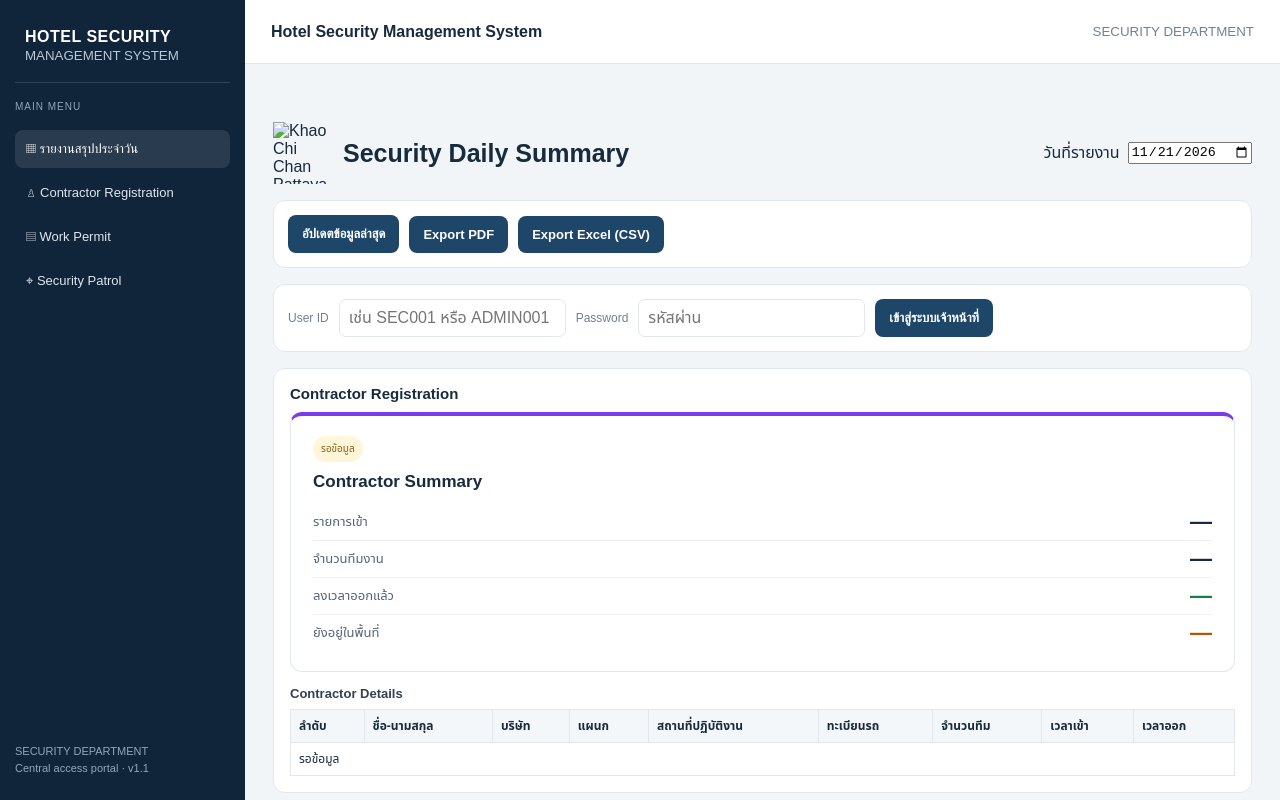
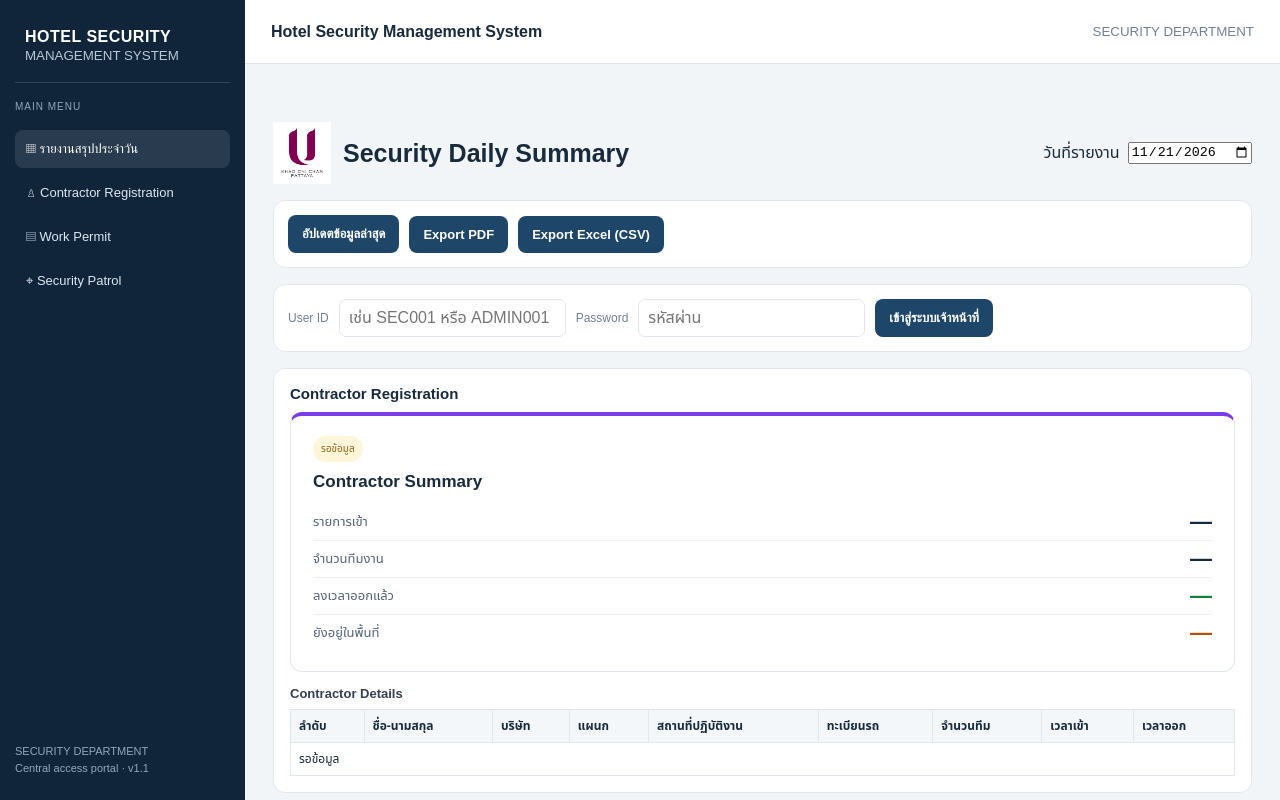
Before and after one commit to sirkan08-afk/hotel-security-management-system, a plain HTML site: page index.html in a window 1280 px wide. Drawn offline with nearby package versions, Linux system fonts and the light colour scheme.

Commit message:
Fix hotel logo image filename

```diff
--- a/index.html
+++ b/index.html
@@ -49,7 +49,7 @@ html,body{width:100%;height:100%;min-height:100%;margin:0}body{overflow:hidden}.
 <header class="top"><b>Hotel Security Management System</b><small>SECURITY DEPARTMENT</small></header>
 <section class="content" id="home">
 <section class="overview-report" id="reportPage">
-<div class="summary-heading"><div class="summary-brand"><img src="./17952543077344.jpg" alt="Khao Chi Chan Pattaya logo"><h1>Security Daily Summary</h1></div><div class="summary-date-area"><label for="summaryDate" class="summary-date-label">วันที่รายงาน</label><input type="date" id="summaryDate"><span id="summaryDatePrint" class="summary-date-print"></span></div></div>
+<div class="summary-heading"><div class="summary-brand"><img src="./1795254077344.jpg" alt="Khao Chi Chan Pattaya logo"><h1>Security Daily Summary</h1></div><div class="summary-date-area"><label for="summaryDate" class="summary-date-label">วันที่รายงาน</label><input type="date" id="summaryDate"><span id="summaryDatePrint" class="summary-date-print"></span></div></div>
 <div class="report-toolbar"><button class="open" onclick="loadDailySummary()">อัปเดตข้อมูลล่าสุด</button><button class="open" id="summaryPdfBtn" onclick="window.print()" disabled>Export PDF</button><button class="open" id="summaryCsvBtn" onclick="exportSummaryCsv()" disabled>Export Excel (CSV)</button></div>
 <div class="report-toolbar" id="summaryLogin"><label for="summaryUser">User ID</label><input id="summaryUser" placeholder="เช่น SEC001 หรือ ADMIN001" autocomplete="username"><label for="summaryPassword">Password</label><input id="summaryPassword" type="password" placeholder="รหัสผ่าน" autocomplete="current-password"><button class="open" onclick="summaryLoginNow()">เข้าสู่ระบบเจ้าหน้าที่</button><span id="summaryAuthStatus" class="sub" style="margin:0"></span></div>
 <div class="report-toolbar" id="summarySession" style="display:none"><span id="summaryStaffLabel"></span><button class="open" onclick="summaryLogout()">ออกจากระบบ</button></div>
```
